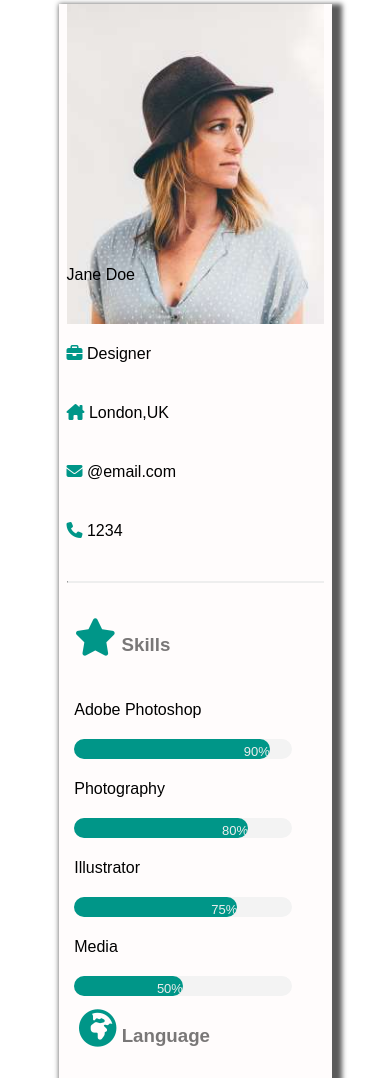
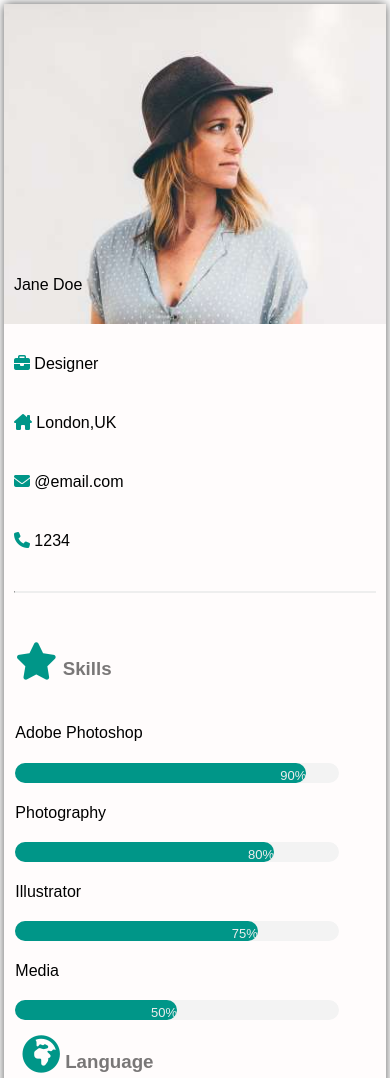
Before and after one commit to MALWICK/Cv-page-html-page, a plain HTML site: page index.html in a window 390 px wide. Shown: the top 1078 px of the page. Drawn offline with Linux system fonts and the light colour scheme.

Commit message:
editing my picture padding and shadows of every section

```diff
--- a/assets/styles/styles.css
+++ b/assets/styles/styles.css
@@ -20,12 +20,13 @@ body {
 main {
   padding-top: 1%;
   margin: auto;
-  width: 70%;
+  max-width: 1224px;
+  width: 98vw;
   grid-template-columns: 35% 1fr;
   display: grid;
   column-gap: 30px;
   justify-content: center;
-  filter: drop-shadow(5px 5px 5px 5px #5d6568);
+  filter: drop-shadow( 5px  #5d6568);
 }
 
 .jane {
@@ -42,21 +43,21 @@ main {
 .doe {
   position: absolute;
   left: 3;
-  top: 29%;
+  top: 20%;
+  padding: 10px;
 }
 
 .left {
   background-color: #fffcfc;
   height: fit-content;
-  padding: 0 8px;
   line-height: 3.7;
   border: 10px black;
-  box-shadow: 5px 5px 5px 5px #5b5b5b;
-  filter: drop-shadow(5px 5px 5px 5px #5d6568);
+  box-shadow: 0 0 10px #5b5b5b;
 }
 
 .personal {
   font-weight: 100;
+  padding: 10px;
 }
 
 .cont {
@@ -136,8 +137,7 @@ span {
   margin-top: 1%;
   padding: 0.9rem;
   border: 1px solid #cacaca;
-  box-shadow: 5px 5px 5px 5px #595757;
-  filter: drop-shadow(5px 5px 5px 5px #5d6568);
+  box-shadow: 0 0 10px #595757;
   line-height: 3;
 }
 
@@ -146,8 +146,7 @@ span {
   line-height: 2.1;
   border: 1px solid #cacaca;
   background-color: white;
-  box-shadow: 5px 5px 5px 5px #757474;
-  filter: drop-shadow(5px 5px 5px 5px #5d6568);
+  box-shadow: 0  0 10px #757474;
 }
 
 i {
@@ -174,10 +173,9 @@ hr {
   align-content: center;
   color: white;
   line-height: 2;
-  width: 100%;
+  /* width: 100%; */
   background-color: #009688;
   padding: 2%;
-  position: sticky;
 }
 
 a {
@@ -199,11 +197,10 @@ h3 {
   padding: 2%;
 }
 
-@media (max-width: 601px) {
+@media (max-width: 600px) {
   main {
-    display: grid;
-    grid-template-columns: 70vw;
-    width: 33.33%;
+    display: block;
+    width: 98vw;
   }
 
   .left {
@@ -217,7 +214,19 @@ h3 {
 
   .work-exp {
     line-height: 1.9;
+    margin-bottom: 2rem;
   }
+
+.doe {
+  position: absolute;
+  left: 3;
+  top: 29%;
+}
+
+.end {
+  width: 100%;
+}
+
 }
 
 @media (max-width: 320px) {
```
